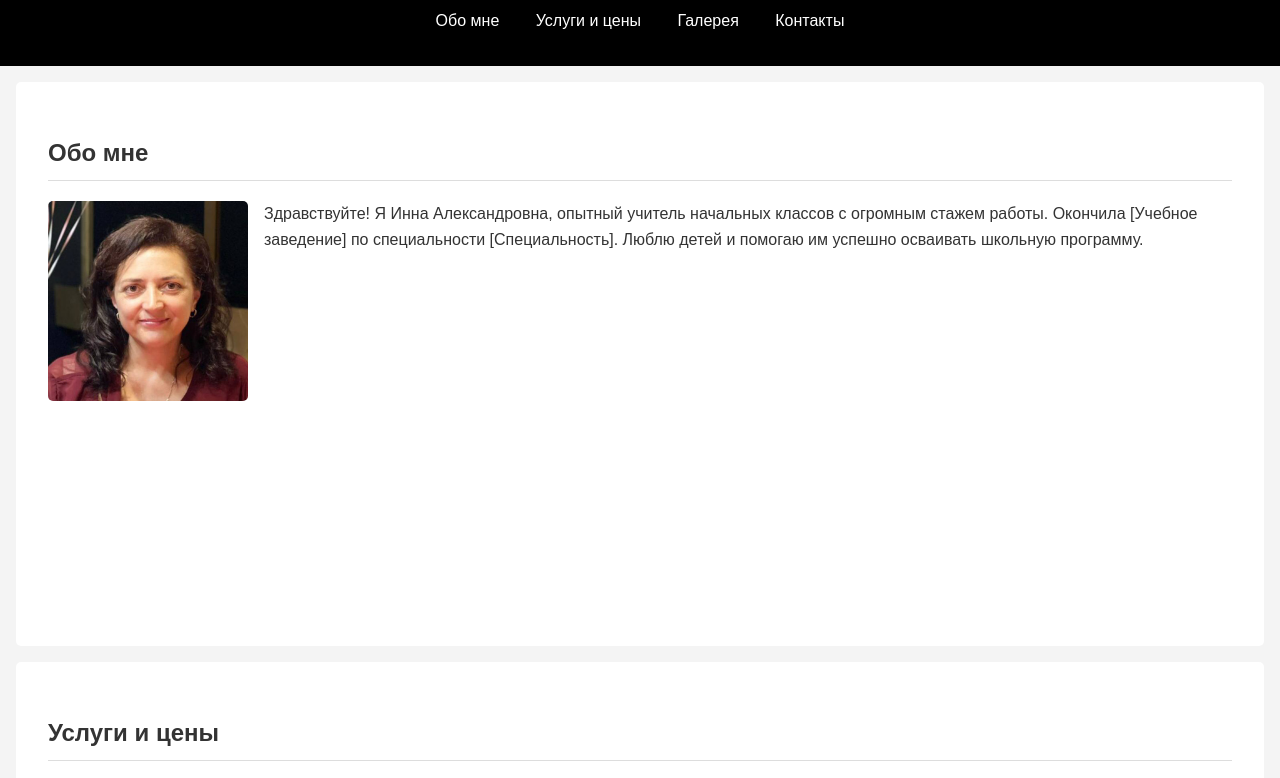
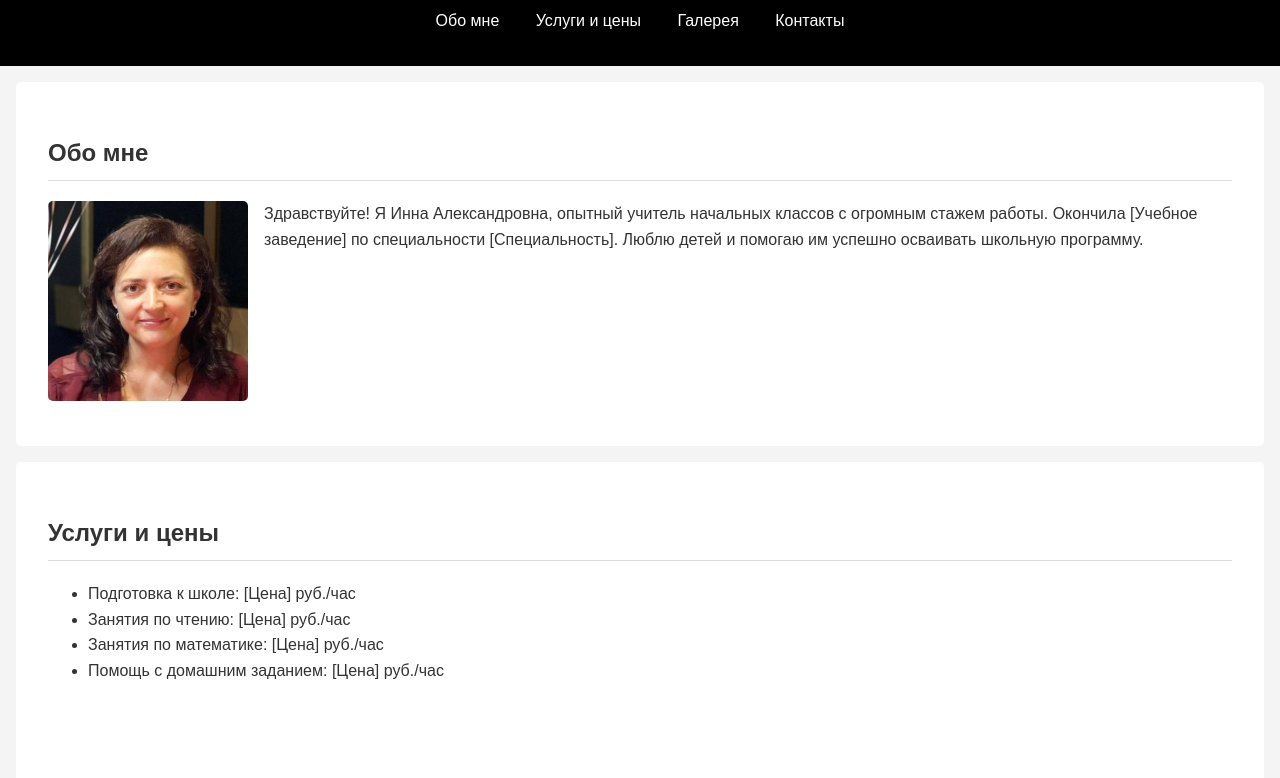
Before and after one commit to babkaghoul/teacher, a plain HTML site: page index.html in a window 1280 px wide. Shown: the part 75-853 px from the top of the page. Drawn offline with Linux system fonts and the light colour scheme.

Commit message:
Add files via upload

```diff
--- a/style.css
+++ b/style.css
@@ -38,7 +38,7 @@ section {
     margin: 1rem;
     background-color: #fff;
     border-radius: 5px;
-    min-height: 500px
+    min-height: 300px
 }
 
 section h2 {
```
